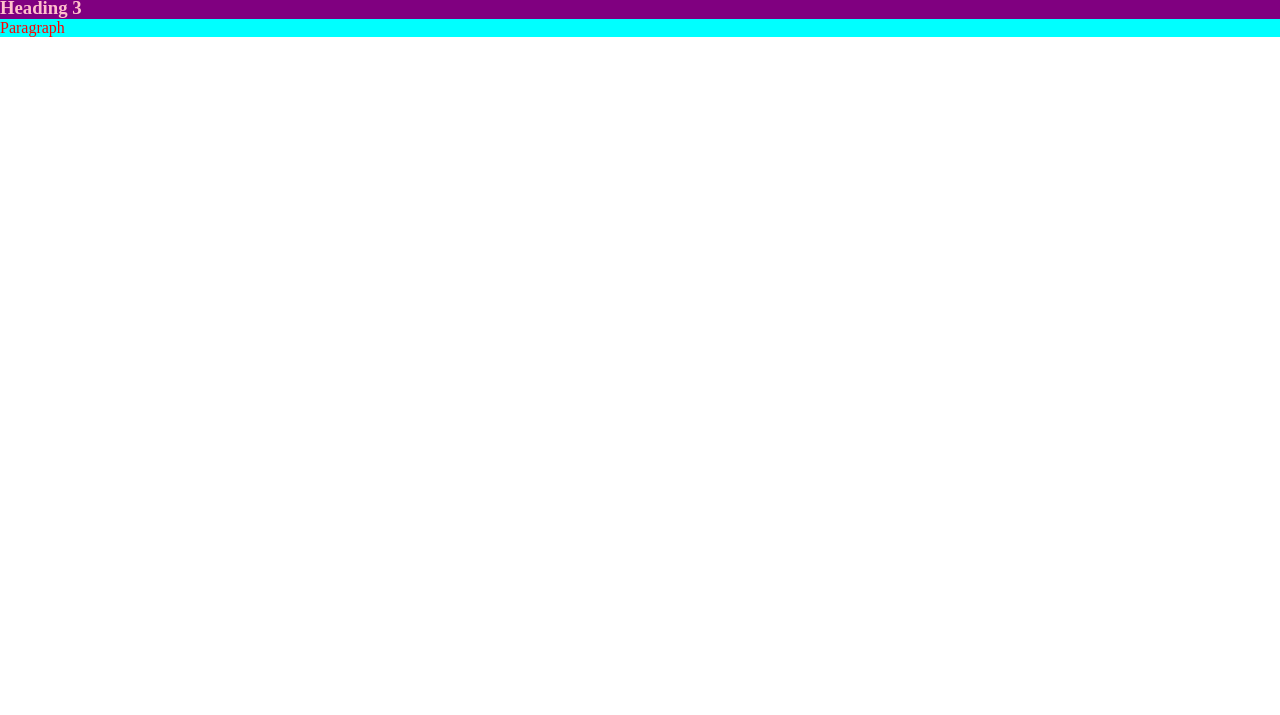
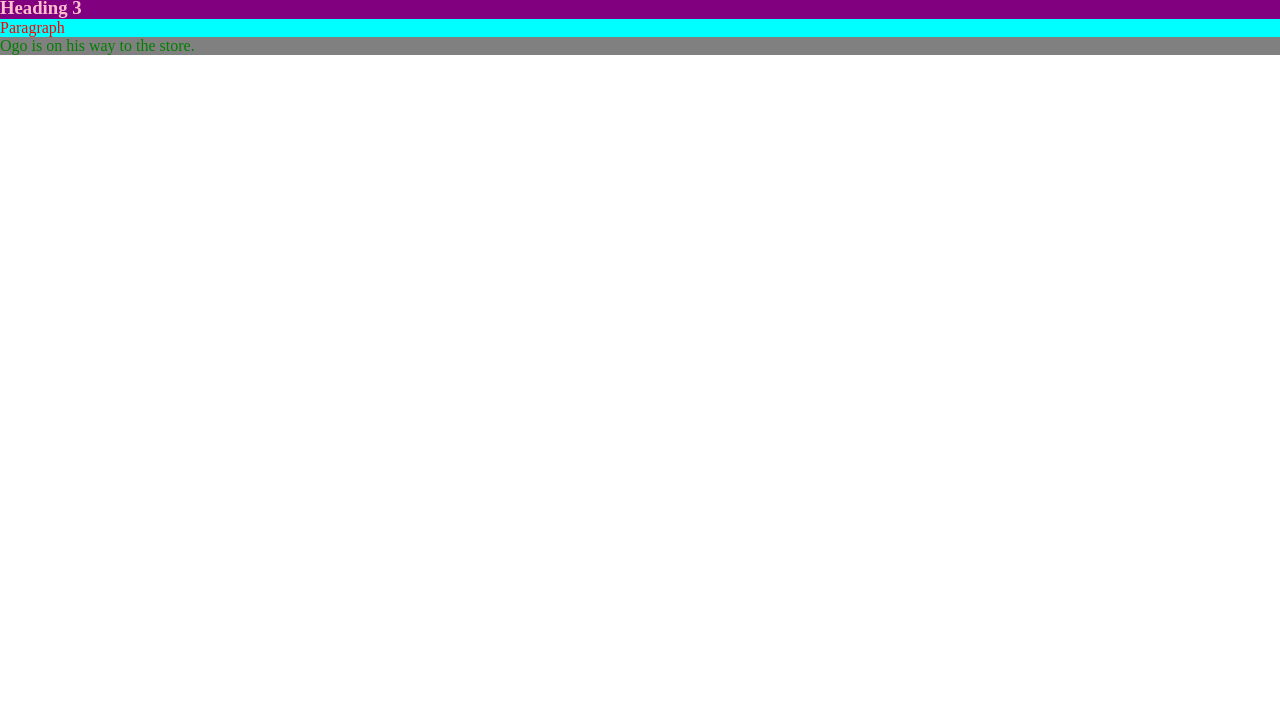
Before and after one commit to Ahmeddavids/cohort7git, a website: page index.html in a window 1280 px wide. Shown: the part 85-800 px from the top of the page. Drawn offline with Linux system fonts and the light colour scheme.

Commit message:
i added and styled ogo

```diff
--- a/index.css
+++ b/index.css
@@ -20,3 +20,7 @@ h1{
         color: pink;
         background-color: purple;
     }
+    .ogo{
+        color: green;
+        background-color: gray;
+    }
--- a/index.html
+++ b/index.html
@@ -12,6 +12,7 @@
     <h2>Heading 2</h2>
     <h3>Heading 3</h3>
     <p>Paragraph</p>
+    <p class="ogo">Ogo is on his way to the store.</p>
 
 </body>
 </html>
```
